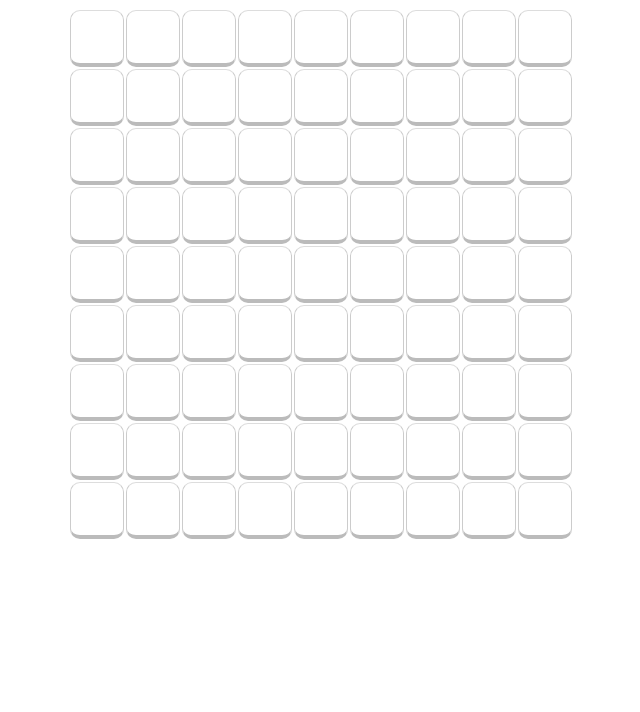
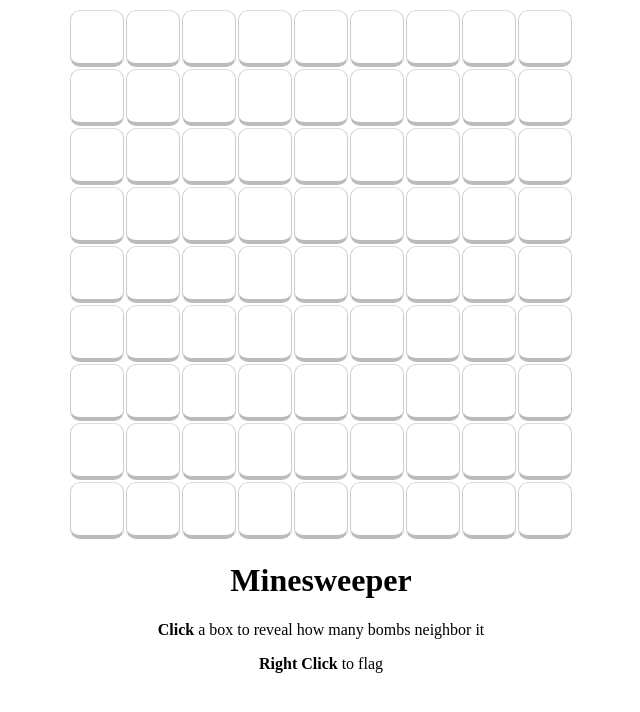
Before and after one commit to amihalopoulos/minesweeper, a plain HTML site: page index.html in a window 1280 px wide. Shown: the whole page, without its empty margins (319-959 px from the left). Drawn offline with nearby package versions, Linux system fonts and the light colour scheme.

Commit message:
Add text

```diff
--- a/index.html
+++ b/index.html
@@ -11,8 +11,13 @@
   <title>Minesweeper</title>
 </head>
 <body>
-  <div id="container">
-
-  </div>
+  <div id="container"></div>
+  <h1>Minesweeper</h1>
+  <p>
+    <strong>Click</strong> a box to reveal how many bombs neighbor it
+  </p>
+  <p>
+    <strong>Right Click</strong> to flag
+  </p>
 </body>
 </html>
```
